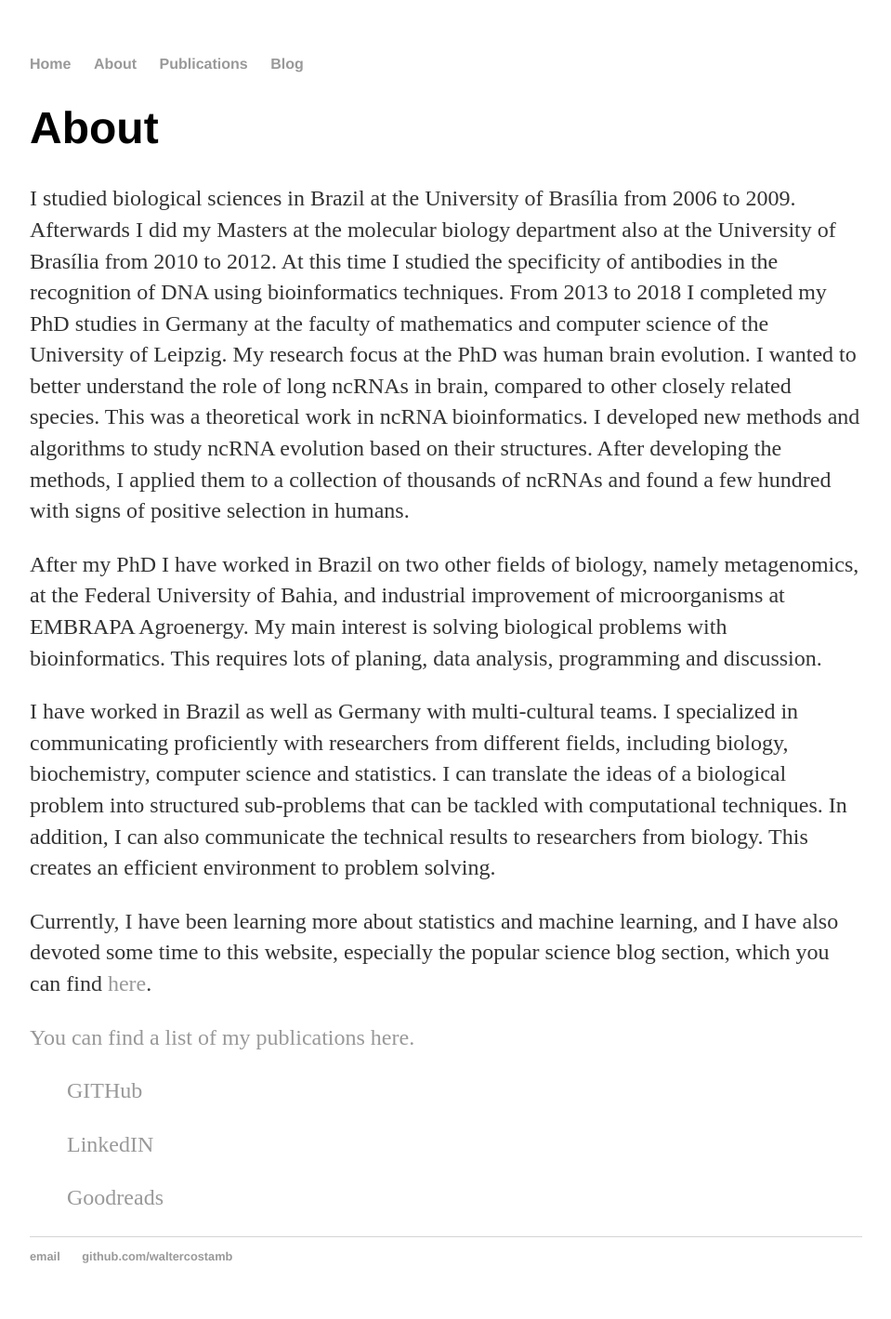
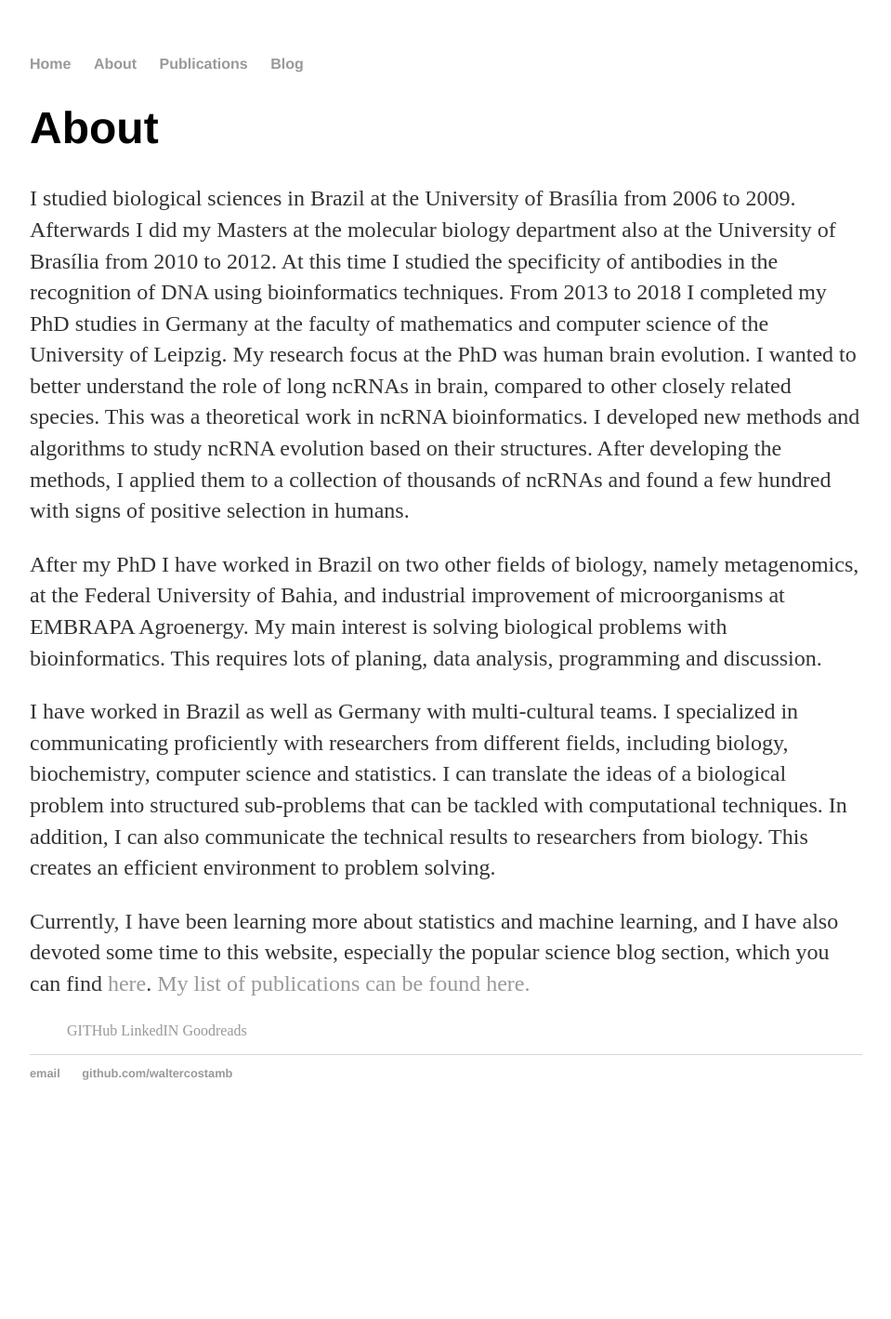
Before and after one commit to waltercostamb/waltercostamb.github.io, a Jekyll site: the page built from about/index.html, in a window 1280 px wide. Shown: the whole page at 93% size, without its empty margins (160-1119 px from the left). Built offline with Jekyll 4.4.1, drawn with Linux system fonts in a browser that asks for light colours; after the commit the page ends 1222 px from its top, so only the background shows below that.

Commit message:
Update index.html

```diff
--- a/about/index.html
+++ b/about/index.html
@@ -25,13 +25,14 @@
 		an efficient environment to problem solving.</p>
 
 	<p>Currently, I have been learning more about statistics and machine learning, and I have also devoted some time to this
-		website, especially the popular science blog section, which you can find <a href="/blog">here</a>.</p>
-
-	<p><a href="/pubs">You can find a list of my publications here.</a></p>
+		website, especially the popular science blog section, which you can find <a href="/blog">here</a>.
+		<a href="/pubs">My list of publications can be found here.</a></p>
 
 	<ul class="contacts">
-		<p><a href="https://github.com/waltercostamb">GITHub</a></p>
-		<p><a href="https://www.linkedin.com/in/maria-beatriz-walter-costa-349a54155/">LinkedIN</a></p>
-		<p><a href="https://www.goodreads.com/user/show/69612111-bia">Goodreads</a></p>
+		<a href="https://github.com/waltercostamb">GITHub</a>
+
+		<a href="https://www.linkedin.com/in/maria-beatriz-walter-costa-349a54155/">LinkedIN</a>
+
+		<a href="https://www.goodreads.com/user/show/69612111-bia">Goodreads</a>
 		</ul>
 </div><!-- /.blurb -->
```
